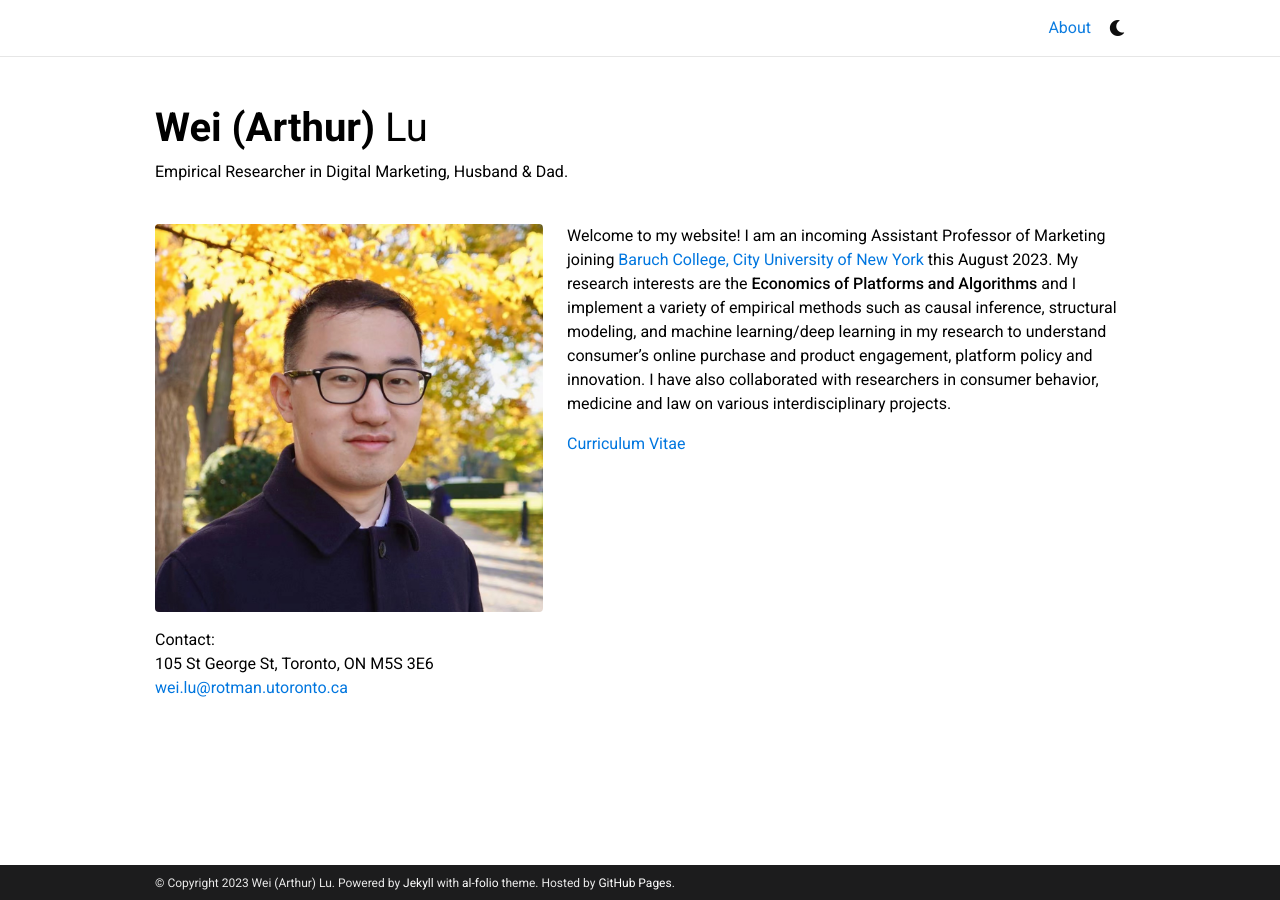
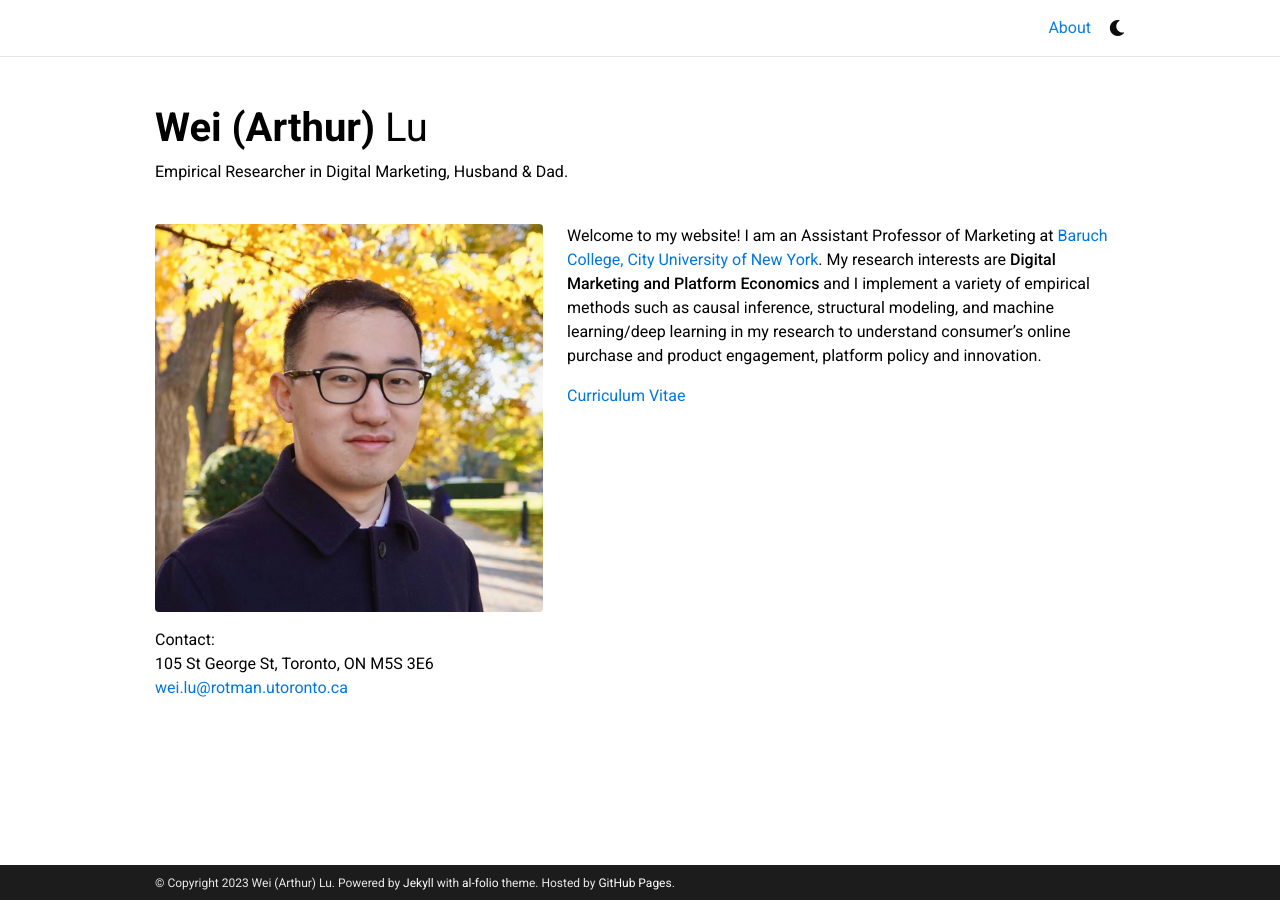
Before and after one commit to weilu-mkt/weilu-mkt.github.io, a Jekyll site: the page built from _pages/about.md, in a window 1280 px wide. Built offline with Jekyll 4.4.1, drawn with Linux system fonts in a browser that asks for light colours; full-size pictures stand in for the smaller copies a plugin makes; comment, search, counter and statistics services are not loaded; a style sheet for code colours, icons or effects is not loaded.

Commit message:
Update about.md

```diff
--- a/_pages/about.md
+++ b/_pages/about.md
@@ -18,7 +18,7 @@ news: false  # includes a list of news items
 selected_papers: false # includes a list of papers marked as "selected={true}"
 social: false  # includes social icons at the bottom of the page
 ---
-Welcome to my website! I am an incoming Assistant Professor of Marketing joining <a href='https://www.baruch.cuny.edu/'>Baruch College, City University of New York</a> this August 2023. My research interests are the **Economics of Platforms and Algorithms** and I implement a variety of empirical methods such as causal inference, structural modeling, and machine learning/deep learning in my research to understand consumer's online purchase and product engagement, platform policy and innovation. I have also collaborated with researchers in consumer behavior, medicine and law on various interdisciplinary projects.
+Welcome to my website! I am an Assistant Professor of Marketing at <a href='https://www.baruch.cuny.edu/'>Baruch College, City University of New York</a>. My research interests are **Digital Marketing and Platform Economics** and I implement a variety of empirical methods such as causal inference, structural modeling, and machine learning/deep learning in my research to understand consumer's online purchase and product engagement, platform policy and innovation.
 
 <!-- and my supervisor is <a href='https://www.avigoldfarb.com/'>Avi Goldfarb</a>.  -->
 
```
